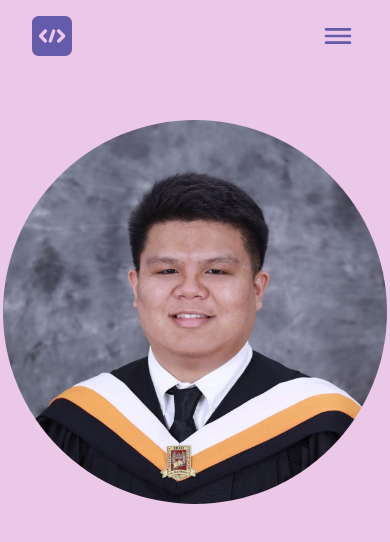
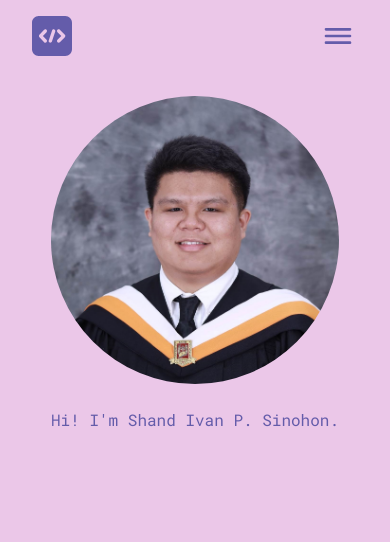
Before and after one commit to banskiie/portfolio-v2, a React (Vite) app: page / in a window 390 px wide. Shown: the top 542 px of the page. Built offline with nearby package versions, Linux system fonts and the light colour scheme.

Commit message:
home page

```diff
--- a/src/components/layout/Navbar.jsx
+++ b/src/components/layout/Navbar.jsx
@@ -83,7 +83,7 @@ function Navbar() {
         <motion.span
           initial={{ opacity: 0 }}
           animate={{ opacity: [0, 0.8, 0.4, 1], transition: { delay: 1 } }}
-          className="text-primary text-3xl px-2 font-bold invisible sm:visible"
+          className="text-primary text-3xl px-2 font-bold invisible md:visible"
         >
           Shand.dev
         </motion.span>
--- a/src/pages/Home.jsx
+++ b/src/pages/Home.jsx
@@ -1,16 +1,32 @@
 import React from "react";
 import mainImage from "../assets/img/pfpimg.jpg";
+import { motion } from "framer-motion";
 
 function Home() {
   return (
     <div className="w-full flex flex-col items-center justify-center">
       <section>
-        <div className="py-12">
-          <img
-            className="h-96 w-96 object-cover rounded-full"
+        <div className="py-6 md:py-12">
+          <motion.img
+            initial={{ opacity: 0 }}
+            animate={{ opacity: 1, transition: { delay: 0.4, duration: 1 } }}
+            className="h-72 w-72 md:h-96 md:w-96 object-cover rounded-full"
             src={mainImage}
             alt="A picture of me, Shand Ivan."
           />
+        </div>
+        <div>
+          <motion.p
+            initial={{ y: "-20vh" }}
+            animate={{
+              opacity: [0, 0, 0, 0, 1],
+              y: 0,
+              transition: { delay: 1, duration: 1.5, type: "tween" },
+            }}
+            className="text-primary"
+          >
+            Hi! I'm Shand Ivan P. Sinohon.
+          </motion.p>
         </div>
       </section>
     </div>
```
